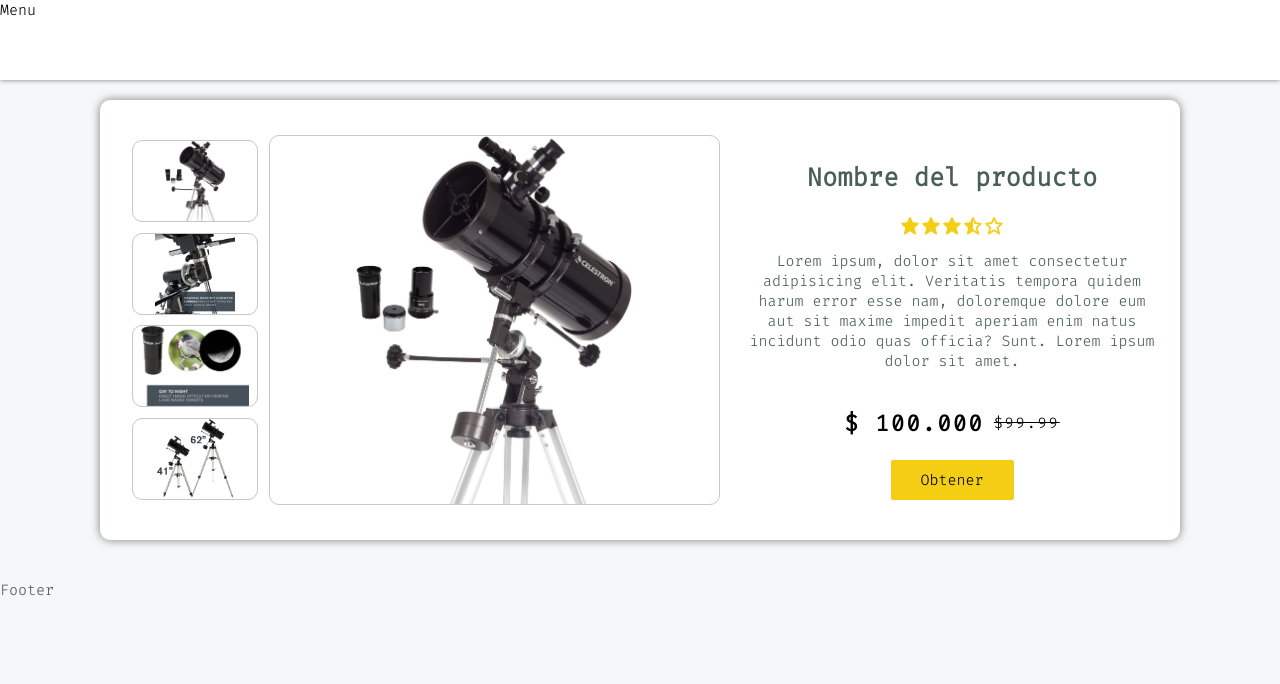
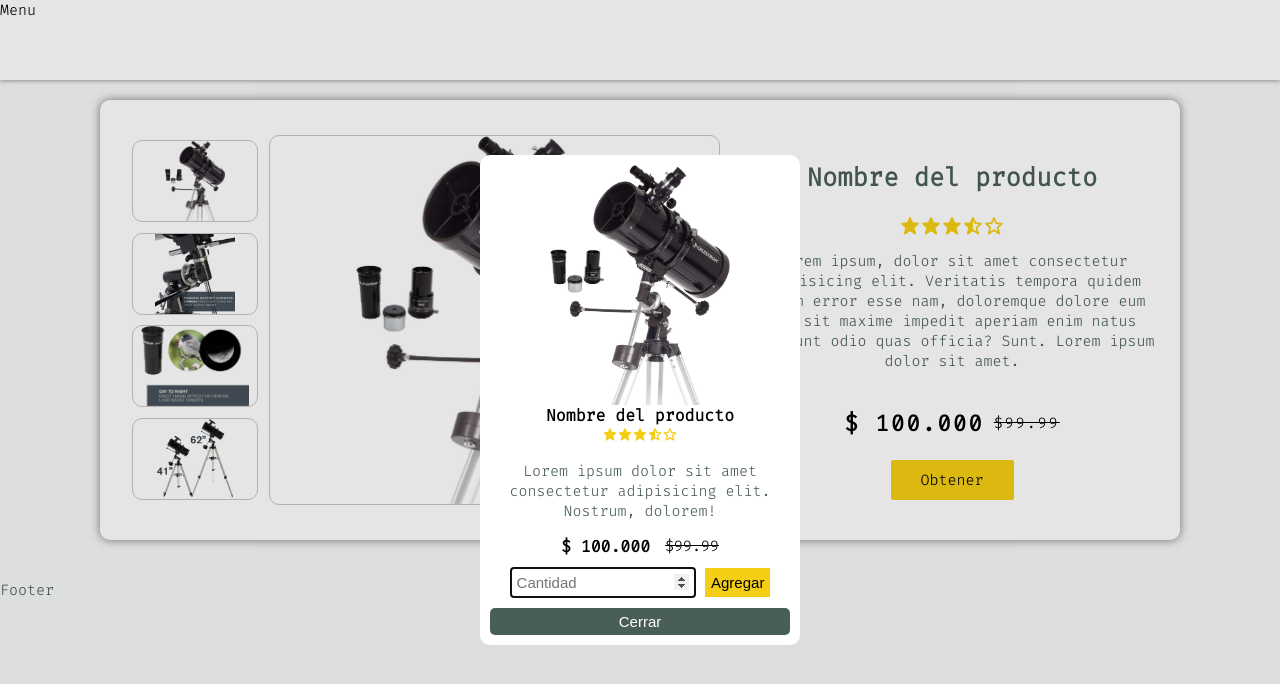
Before and after one commit to Michael-Chacon/e-commerce, a plain HTML site: page index.html in a window 1280 px wide. Both pictures are taken after a click on the button "Obtener". Drawn offline with nearby package versions, Linux system fonts and the light colour scheme.

Commit message:
style: :lipstick: Modal obtener
Creé la ventana modal para mostrar el detalle del producto, también funciona en dispositivos móviles

@CampusLands
commit SHA: a214d9e

```diff
--- a/css/style.css
+++ b/css/style.css
@@ -18,6 +18,10 @@ h2{
 
 h3{
     font-size: 1.5rem;
+}
+h4{
+    font-size: 1.1rem;
+    margin: 0;
 }
 
 p{
@@ -119,7 +123,7 @@ main{
 }
 
 .descripcionProducto .estrellas i{
-    color: #495E57;
+    /* color: #495E57; */
     color: #F4CE14;
     font-size: 1.4rem;
 }
@@ -146,6 +150,86 @@ main{
     background-color: #FDE767;
     border-radius: 8px;
     cursor: pointer;
+}
+
+/* Ventana modal */
+
+dialog{
+    border: none;
+    border-radius: 10px;
+    width: 25vw;
+    padding: 10px;
+    box-sizing: border-box;
+    text-align: center;
+}
+
+dialog section{
+    display: flex;
+    flex-direction: column;
+    align-items: center;
+    justify-content: center;
+}
+dialog section .stars{
+    color: #F4CE14;
+}
+
+dialog img{
+    width: 60%;
+    object-fit: contain;
+}
+
+dialog section .preciosDialog{
+    display: flex;
+    flex-direction: row;
+    align-self: center;
+    justify-content: center;
+    gap: 15px;
+    margin-bottom: 10px;
+}
+
+dialog section form .submit{
+    padding: 6px;
+    background-color: #F4CE14;
+    border: none;
+    transition: all 1s ease;
+}
+
+dialog section form {
+    margin-bottom: 10px;
+}
+
+dialog section form .submit:hover{
+    box-shadow: 0 0 5px 0 rgba(0, 0, 0, 0.5);
+    background-color: #FDE767;
+    border-radius: 8px;
+    cursor: pointer;
+}
+
+dialog section form .submit, input{
+    padding: 6px;
+}
+
+dialog section form  input{
+    border: 1px solid #495E57;
+    width: 60%;
+}
+
+dialog #hide {
+    background-color: #495E57;
+    border: none;
+    padding: 5px;
+    width: 100%;
+    border-radius: 5px;
+    color: white;
+    cursor: pointer;
+    transition: all 1s ease
+}
+
+dialog #hide:hover {
+    background-color: #45474B;
+    border-radius: 10px;
+    box-shadow: 0 0 5px 0 rgba(0, 0, 0, 0.5);
+
 }
 
 @media(max-width: 560px){
@@ -186,4 +270,13 @@ main{
         margin-bottom: 10px;
     }
 
+    dialog{
+        border: none;
+        border-radius: 10px;
+        width: 80vw;
+        padding: 10px;
+        box-sizing: border-box;
+        text-align: center;
+    }
+
 }
--- a/index.html
+++ b/index.html
@@ -14,6 +14,33 @@
     <header>
       <nav>Menu</nav>
     </header>
+    <dialog id="dialog">
+      <section>
+        <img class="imgDialog" src="storage/img/aMain.jpg" alt="telescopio" />
+        <div class="nombreStart">
+          <h4>Nombre del producto</h4>
+          <span class="stars"
+            ><i class="bx bxs-star"></i><i class="bx bxs-star"></i
+            ><i class="bx bxs-star"></i><i class="bx bxs-star-half"></i
+            ><i class="bx bx-star"></i
+          ></span>
+        </div>
+        <p>
+          Lorem ipsum dolor sit amet consectetur adipisicing elit. Nostrum,
+          dolorem!
+        </p>
+        <div class="preciosDialog">
+          <h4>$ 100.000</h4>
+          <del> $99.99</del>
+        </div>
+        <form action="#">
+          <input type="number" name="cantidad" placeholder="Cantidad" />
+          <button type="text" class="submit">Agregar</button>
+        </form>
+        <button id="hide">Cerrar</button>
+      </section>
+    </dialog>
+    <!-- <button id="show">Mostrar modal</button> -->
     <main>
       <article class="articulo">
         <section class="imgProductos">
@@ -68,7 +95,7 @@
             <span><del class="precioViejo">$99.99</del></span>
           </div>
           <div class="btnObtener">
-            <button>Obtener</button>
+            <button id="show">Obtener</button>
           </div>
         </section>
       </article>
@@ -134,5 +161,6 @@
     <footer>
       <p>Footer</p>
     </footer>
+    <script src="js/main.js"></script>
   </body>
 </html>
--- a/js/main.js
+++ b/js/main.js
@@ -0,0 +1,7 @@
+window.show.addEventListener('click', () => {
+    window.dialog.showModal()
+})
+
+window.hide.addEventListener('click', () => {
+    window.dialog.close()
+})
```
